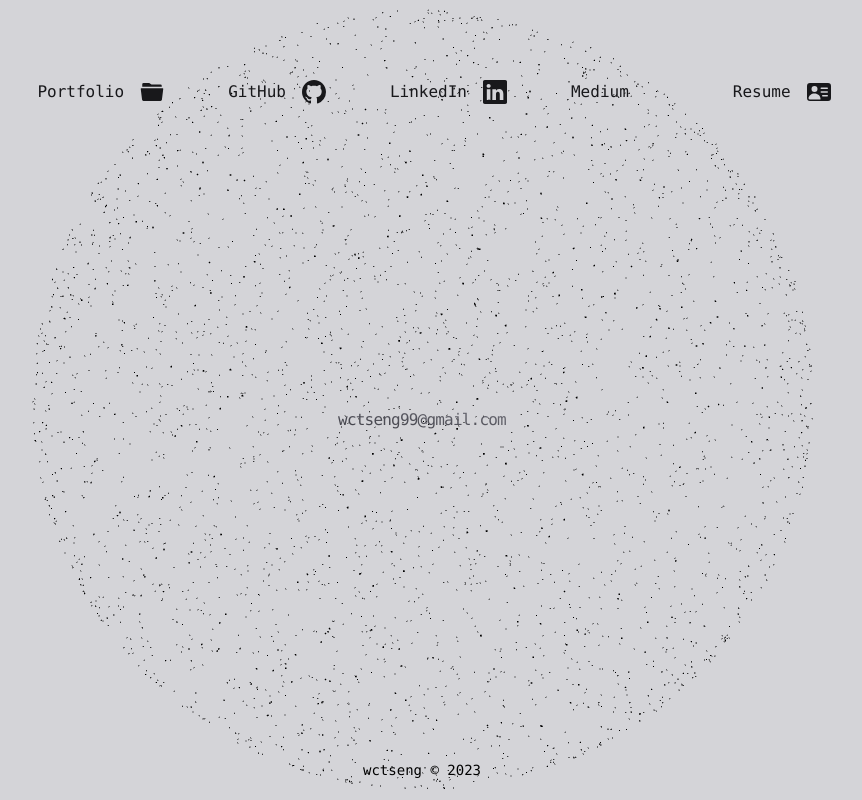
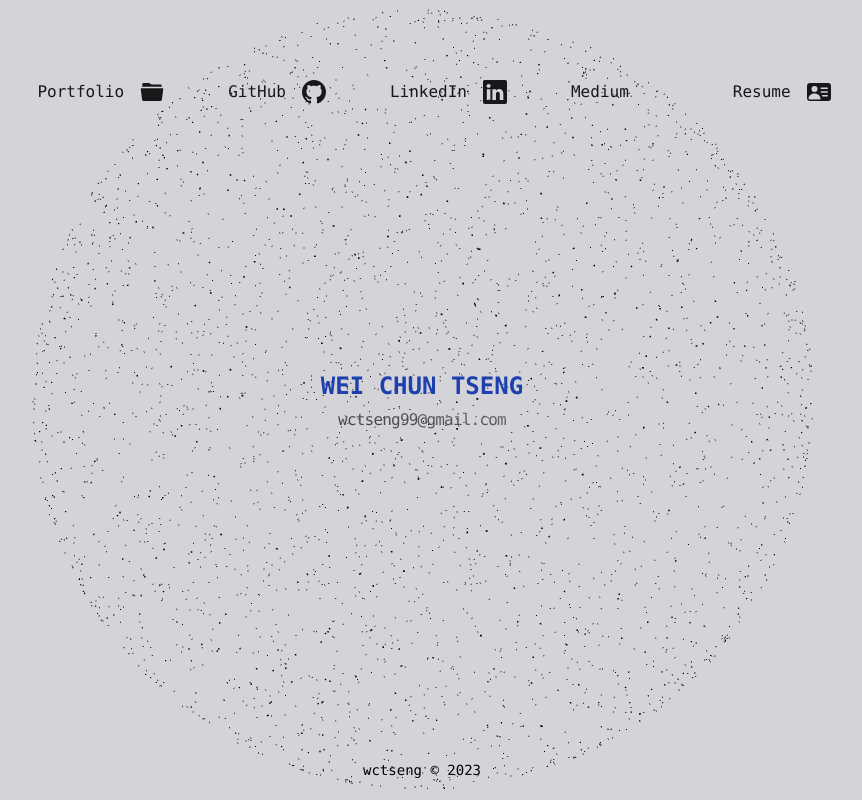
Before and after one commit to wctseng99/wctseng99.github.io, a React (Vite) app: page / in a window 1280 px wide. Shown: the whole page, without its empty margins (218-1080 px from the left). Built offline with nearby package versions, Linux system fonts and the light colour scheme; some icons are missing.

Commit message:
fix: the text transparent

```diff
--- a/src/Components/Title/Title.jsx
+++ b/src/Components/Title/Title.jsx
@@ -23,7 +23,7 @@ function Title({ onTitleClick }) {
       <div className="flex flex-col items-center content-center justify-center h-screen">
         <div className="-translate-y-1/2 lg:-translate-y-0">
           <a href="/">
-            <h1 className="font-bold font-mono pb-1 text-2xl z-20 hover:cursor-pointer text-transparent bg-clip-text text-blue-800 hover:text-blue-600">
+            <h1 className="font-bold font-mono pb-1 text-2xl z-20 hover:cursor-pointer bg-clip-text text-blue-800 hover:text-blue-600">
               WEI CHUN TSENG
             </h1>
           </a>
```
